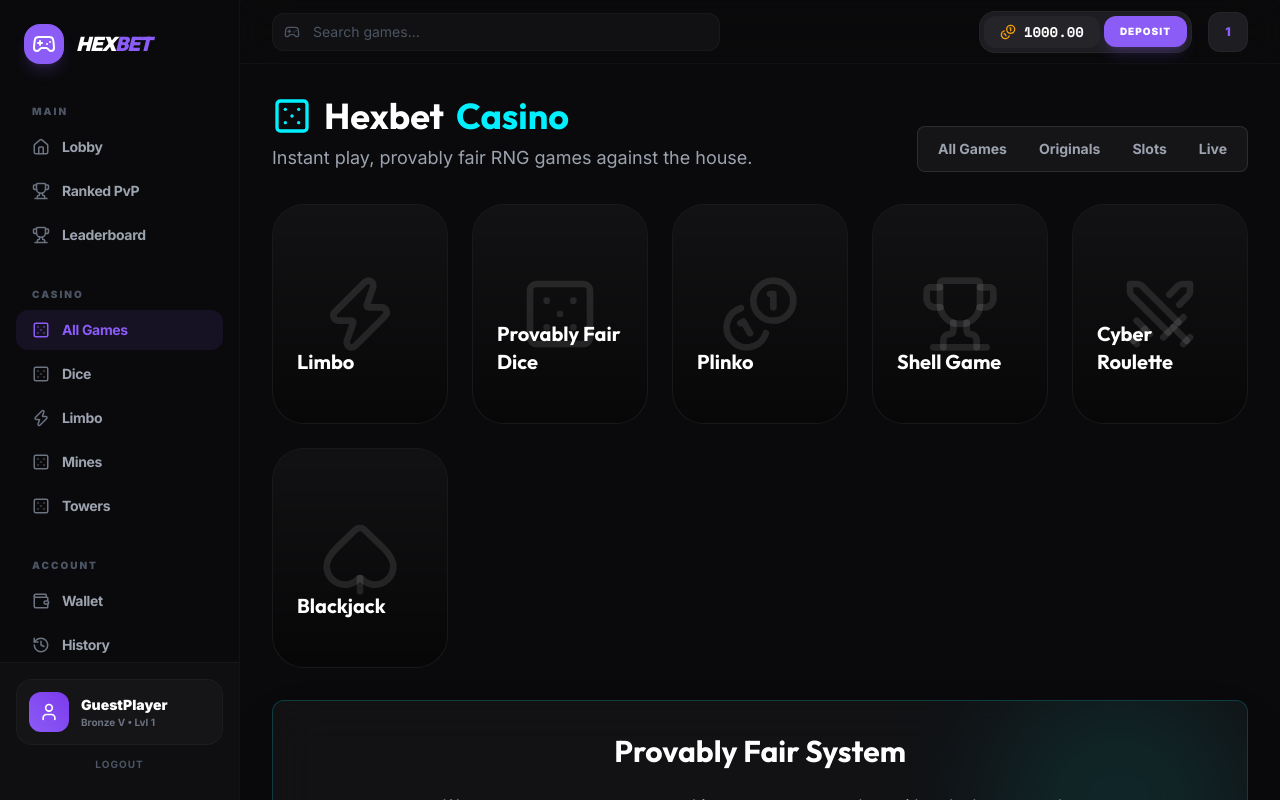
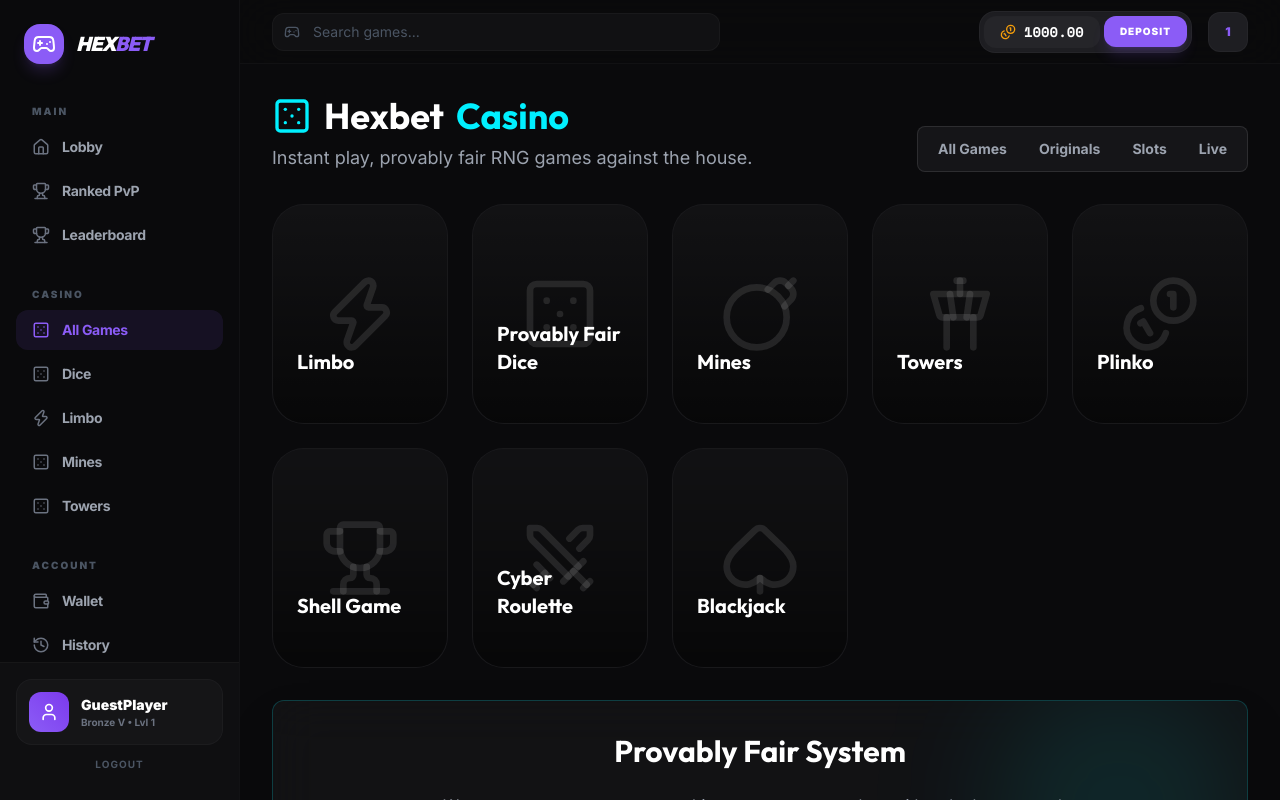
Before and after one commit to DM7OFF/Hexbet, a React (Vite) app in the folder frontend/: page /casino in a window 1280 px wide. Shown: the top 800 px of the page. Built offline with nearby package versions, Linux system fonts and the light colour scheme; no server answers.

Commit message:
feat: update casino lobby with Mines and Towers cards

```diff
--- a/frontend/src/pages/Casino.tsx
+++ b/frontend/src/pages/Casino.tsx
@@ -1,9 +1,11 @@
 import { useState } from 'react';
-import { Dice5, Zap, Swords, Coins, Trophy, Spade } from 'lucide-react';
+import { Dice5, Zap, Swords, Coins, Trophy, Spade, Bomb, TowerControl as Tower } from 'lucide-react';
 
 const CASINO_GAMES = [
   { id: 'limbo', name: 'Limbo', icon: Zap, desc: 'Target a multiplier and win instantly.', houseEdge: '1.5%' },
   { id: 'dice', name: 'Provably Fair Dice', icon: Dice5, desc: 'Set your win chance. Instant payouts.', houseEdge: '1%' },
+  { id: 'mines', name: 'Mines', icon: Bomb, desc: 'Find diamonds, avoid mines. High multipliers.', houseEdge: '1.5%' },
+  { id: 'towers', name: 'Towers', icon: Tower, desc: 'Climb the tower for massive rewards.', houseEdge: '1.5%' },
   { id: 'plinko', name: 'Plinko', icon: Coins, desc: 'Drop the ball. Watch your multiplier grow.', houseEdge: '1.5%' },
   { id: 'shells', name: 'Shell Game', icon: Trophy, desc: 'Find the ball under the cups. High multipliers.', houseEdge: '1.5%' },
   { id: 'roulette', name: 'Cyber Roulette', icon: Swords, desc: 'Classic table game with a modern twist.', houseEdge: '2.7%' },
```
